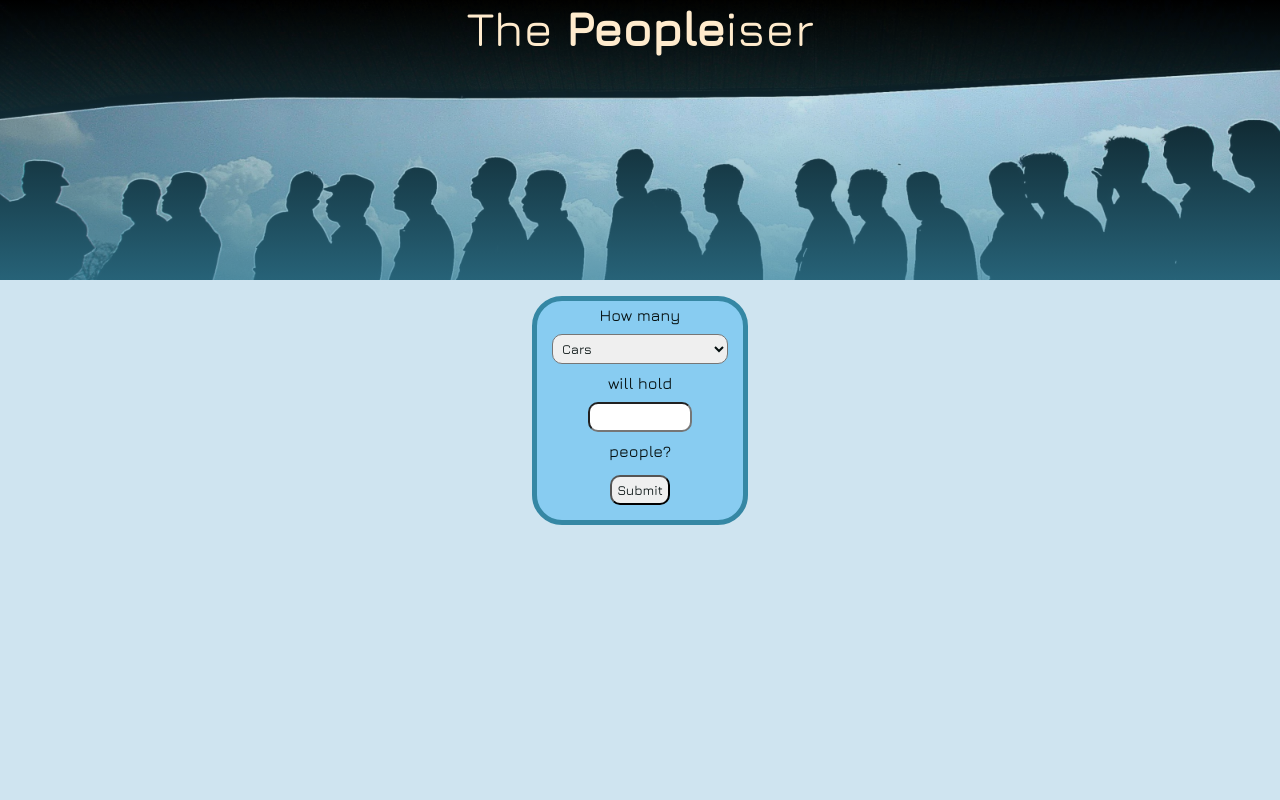
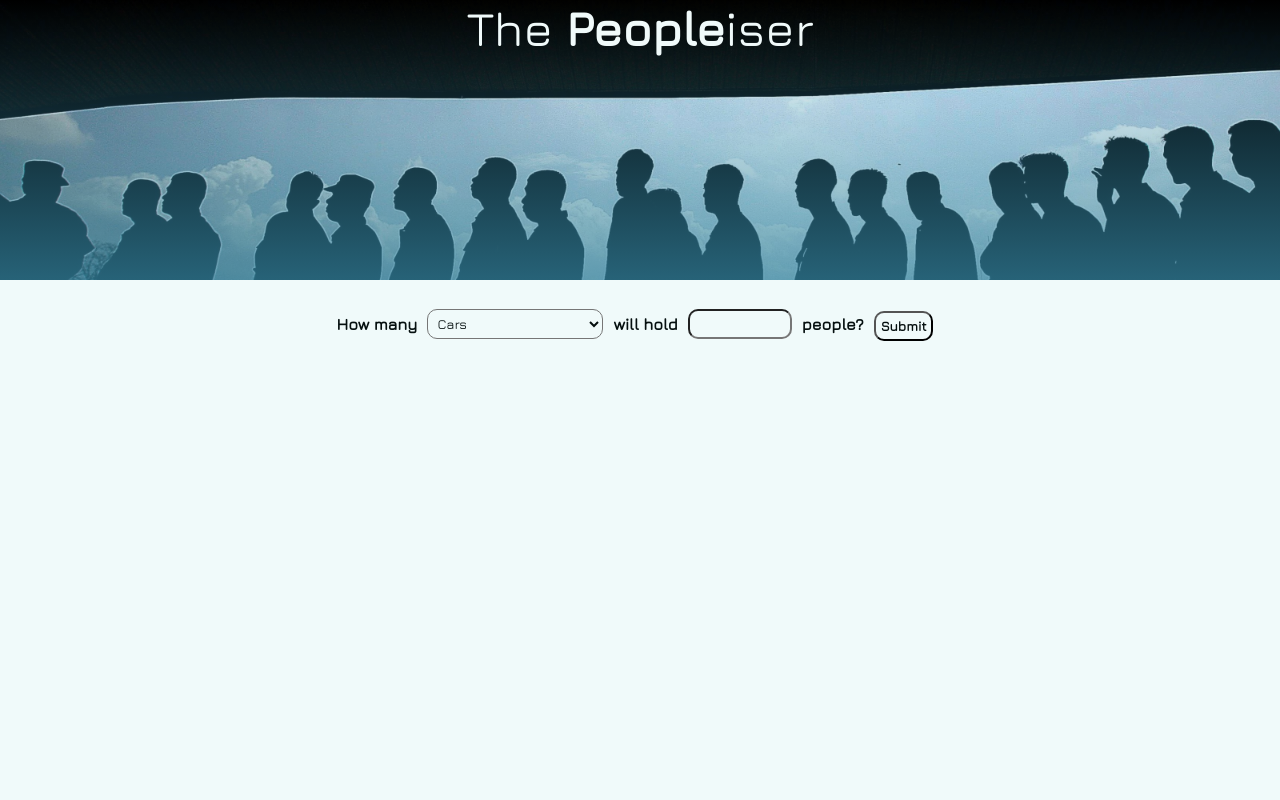
Before and after one commit to lucywho/Peopleiser, a PHP site: page / in a window 1280 px wide. Run offline with PHP 8.4, Linux system fonts and the light colour scheme.

Commit message:
continues to modify styling, fixes typo in data object

```diff
--- a/script.js
+++ b/script.js
@@ -13,7 +13,7 @@ let data = [
         listAs: "Boeing747s",
     },
     {
-        name: "Ferry",
+        name: "ferry",
         capacity: 2000,
         image: "assets/ferry.jpg",
         listAs: "Cross Channel Ferries",
--- a/style.css
+++ b/style.css
@@ -8,36 +8,33 @@
 body {
     display: flex;
     flex-direction: column;
-    background-color: #cfe4f0;
+    background-color: #f0fafa;
     align-items: center;
     min-height: 100vh;
 }
 
 h1 {
     font-weight: normal;
-    color: blanchedalmond;
+    color: #f0fafa;
     background-color: transparent;
 }
 
 h1 > b {
-    color: blanchedalmond;
     background-color: transparent;
+    color: #f0fafa;
 }
 
 p {
-    background-color: #88ccf1;
+    font-weight: bold;
 }
 
 form {
     display: flex;
-    flex-direction: column;
-    justify-content: space-evenly;
+    flex-direction: row;
+    justify-content: center;
     align-items: center;
-    background-color: rgb(136, 204, 241);
-    width: fit-content;
-    border: rgb(53, 135, 164) 5px solid;
-    border-radius: 30px;
-    padding: 5px;
+
+    width: 100%;
 }
 
 input,
@@ -45,10 +42,11 @@ select {
     border-radius: 10px;
     margin: 10px;
     padding: 5px;
+    background-color: transparent;
 }
 
 label {
-    background-color: #88ccf1;
+    font-weight: bold;
 }
 
 #banner {
@@ -70,15 +68,14 @@ label {
 
 #submit {
     margin-top: 15px;
+    font-weight: bold;
+    padding: 5px;
 }
 
 #submit:hover {
     background-color: #3587a4;
+
     color: #88ccf1;
-}
-
-select:focus {
-    outline: none;
 }
 
 .display-modal {
```
